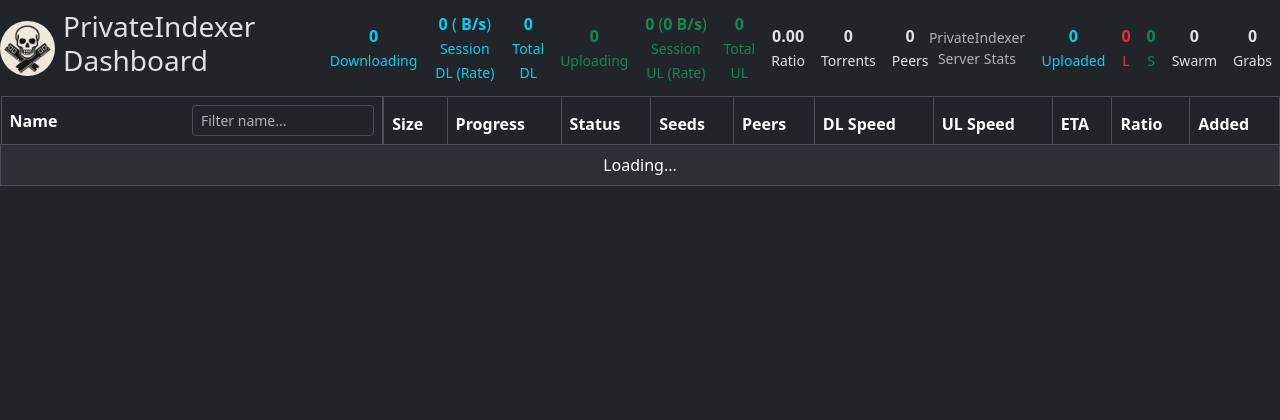
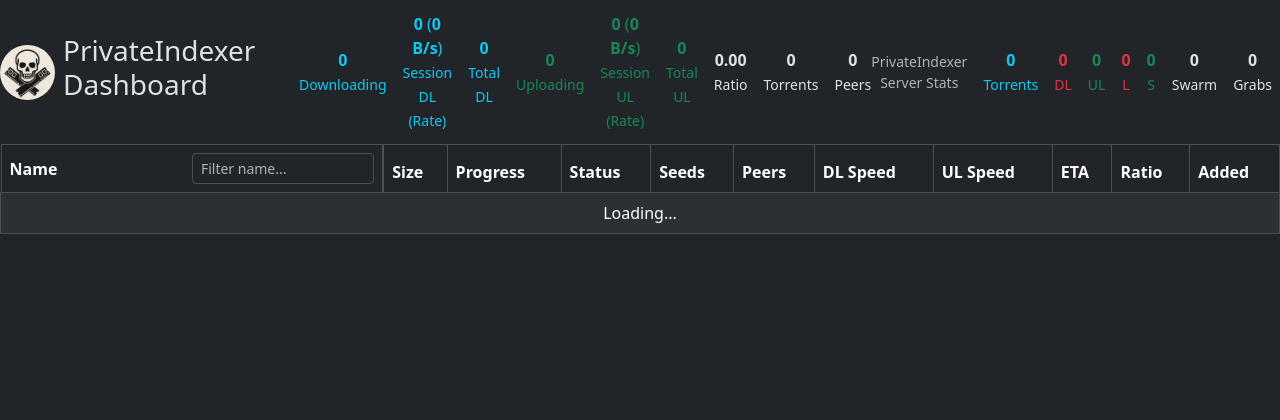
Before and after one commit to HumeHouse/privateindexer-client, a Python web app: template src/templates/dashboard.html in a window 1280 px wide. Shown: the top 420 px of the page. Run offline with Jinja, Linux system fonts and the light colour scheme; the template is opened without the code that fills it, so the values that code supplies are empty.

Commit message:
feat: update dashboard with UL/DL stats from server

```diff
--- a/src/templates/dashboard.html
+++ b/src/templates/dashboard.html
@@ -110,7 +110,7 @@
                 <span class="fw-bold" id="client-leeching">0</span><br><small>Downloading</small>
             </div>
             <div class="text-center text-info">
-                <span class="fw-bold" id="session-dl">0</span> (<span class="fw-bold" id="dl-rate"> B/s</span>)
+                <span class="fw-bold" id="session-dl">0</span> (<span class="fw-bold" id="dl-rate">0 B/s</span>)
                 <br><small>Session DL (Rate)</small>
             </div>
             <div class="text-center text-info">
@@ -143,7 +143,13 @@
                 <small class="text-muted d-block">PrivateIndexer Server Stats</small>
             </div>
             <div class="text-center text-info">
-                <span class="fw-bold" id="torrents-added">0</span><br><small>Uploaded</small>
+                <span class="fw-bold" id="torrents-added">0</span><br><small>Torrents</small>
+            </div>
+            <div class="text-center text-danger">
+                <span class="fw-bold" id="total-download">0</span><br><small>DL</small>
+            </div>
+            <div class="text-center text-success">
+                <span class="fw-bold" id="total-upload">0</span><br><small>UL</small>
             </div>
             <div class="text-center text-danger">
                 <span class="fw-bold" id="currently-leeching">0</span><br><small>L</small>
@@ -328,7 +334,9 @@
                 // update user stats elements
                 $("#torrents-added").text(data["torrents_added_total"]);
                 $("#currently-seeding").text(data["currently_seeding"]);
+                $("#total-upload").text(formatBytes(data["total_upload"]));
                 $("#currently-leeching").text(data["currently_leeching"]);
+                $("#total-download").text(formatBytes(data["total_download"]));
                 $("#peers-total").text(data["peers_on_user_torrents"]);
                 $("#grabs-total").text(data["grabs_total"]);
             })
```
